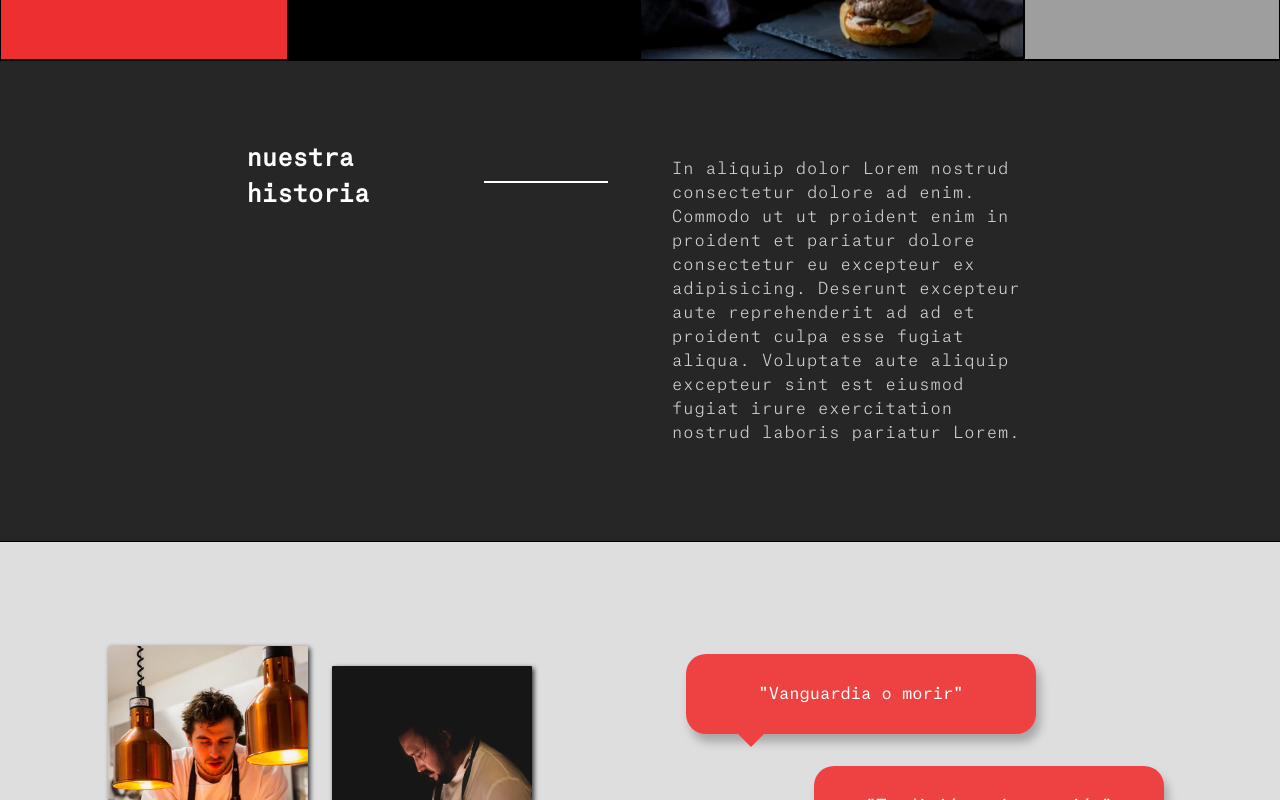
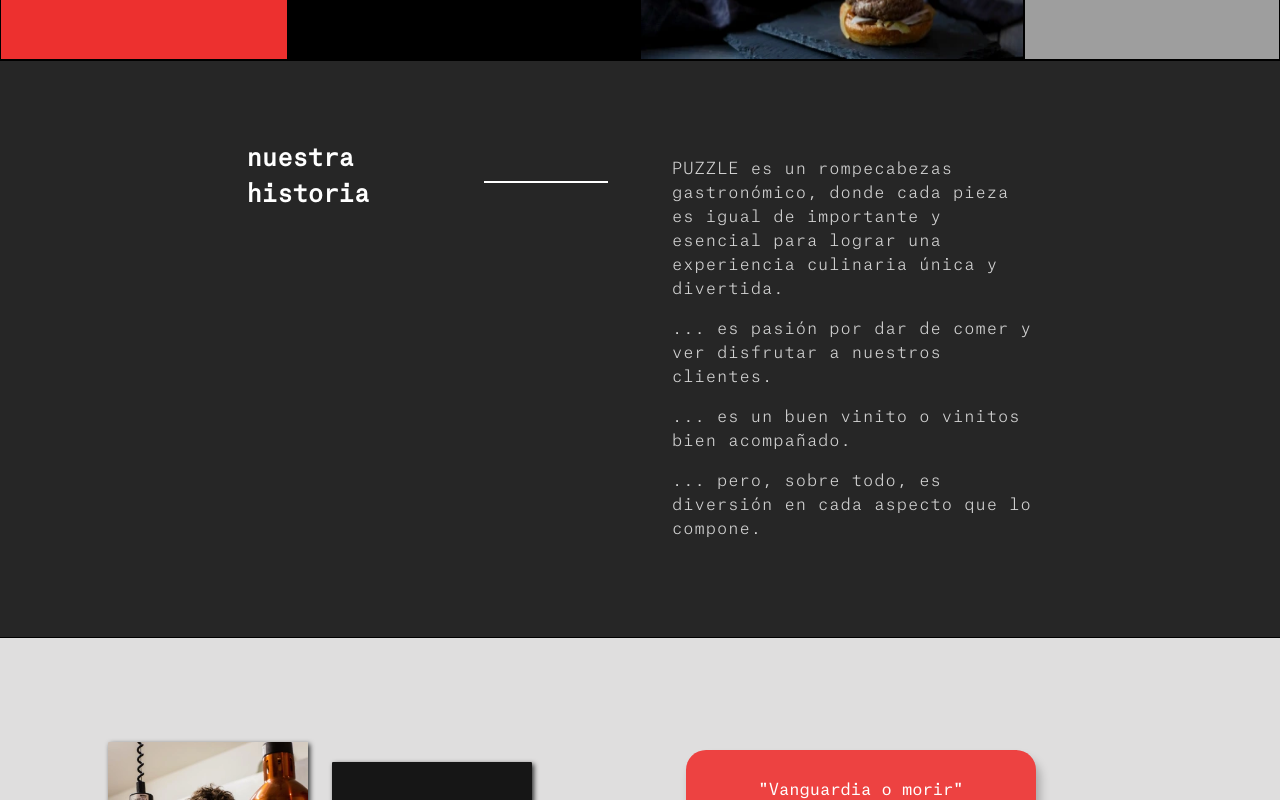
Before and after one commit to davidFCDev/restaurant-react, a React (Vite) app: page / in a window 1280 px wide. Shown: the part 1640-2440 px from the top of the page. Built offline with nearby package versions, Linux system fonts and the light colour scheme; grey boxes are pictures that could not be loaded; a web font is replaced by a local one.

Commit message:
añadido texto descripccion

```diff
--- a/src/Home.jsx
+++ b/src/Home.jsx
@@ -1,4 +1,4 @@
-import React, { Component } from 'react';
+import React from 'react';
 import { animateScroll as scroll } from 'react-scroll';
 import Navbar from './components/Navbar';
 import Hero from './components/Hero';
--- a/src/components/About.jsx
+++ b/src/components/About.jsx
@@ -17,6 +17,9 @@
 
     const [ ref1, inView1 ] = useInView({ threshold: 0.5, triggerOnce: true});
     const [ ref2, inView2 ] = useInView({ threshold: 0.5, triggerOnce: true});
+    const [ ref3, inView3 ] = useInView({ threshold: 0.5, triggerOnce: true});
+    const [ ref4, inView4 ] = useInView({ threshold: 0.5, triggerOnce: true});
+    const [ ref5, inView5 ] = useInView({ threshold: 0.5, triggerOnce: true});
 
     return (
         <section id='about' className='about'>
@@ -30,10 +33,23 @@
                         <hr className="linea" />
                     </div>
                 </div>
-                <div className='parraf-container' ref={ref2}>
+                <div className='parraf-container' >
                     <motion.p
                         initial={{ opacity: 0, x: 100 }}
-                        animate={ inView2 ? animationOptions2 : {} }>In aliquip dolor Lorem nostrud consectetur dolore ad enim. Commodo ut ut proident enim in proident et pariatur dolore consectetur eu excepteur ex adipisicing. Deserunt excepteur aute reprehenderit ad ad et proident culpa esse fugiat aliqua. Voluptate aute aliquip excepteur sint est eiusmod fugiat irure exercitation nostrud laboris pariatur Lorem.</motion.p>
+                        animate={ inView2 ? animationOptions2 : {} } ref={ref2}>PUZZLE es un rompecabezas gastronómico, donde cada pieza es igual de importante y esencial para lograr una experiencia culinaria única y divertida.
+                    </motion.p>
+                    <motion.p
+                        initial={{ opacity: 0, x: 100 }}
+                        animate={ inView3 ? animationOptions2 : {} } ref={ref3}>... es pasión por dar de comer y ver disfrutar a nuestros clientes.
+                    </motion.p>
+                    <motion.p
+                        initial={{ opacity: 0, x: 100 }}
+                        animate={ inView4 ? animationOptions2 : {} } ref={ref4}>... es un buen vinito o vinitos bien acompañado.
+                    </motion.p>
+                    <motion.p
+                        initial={{ opacity: 0, x: 100 }}
+                        animate={ inView5 ? animationOptions2 : {} } ref={ref5}>... pero, sobre todo, es diversión en cada aspecto que lo compone.
+                    </motion.p>
                 </div>
             </div>
         </section>
--- a/src/components/Footer.jsx
+++ b/src/components/Footer.jsx
@@ -39,7 +39,7 @@
                 <div className='footer-text-box'>
                     <h3>TELÉFONO<MdOutlinePhoneAndroid className='mb-1'/></h3>
                     <div>
-                        <p>+34 698136700</p>
+                        <p>+34 912960896</p>
                     </div>
                 </div>
                 <div className='footer-text-box'>
--- a/src/components/about.css
+++ b/src/components/about.css
@@ -43,6 +43,8 @@
     color: rgb(211, 211, 211);
     width: 35%;
     display: flex;
+    flex-direction: column;
+    gap: 1rem;
     padding: 2rem;
     font-family: "AtlasLight";
     letter-spacing: 1px;
```
